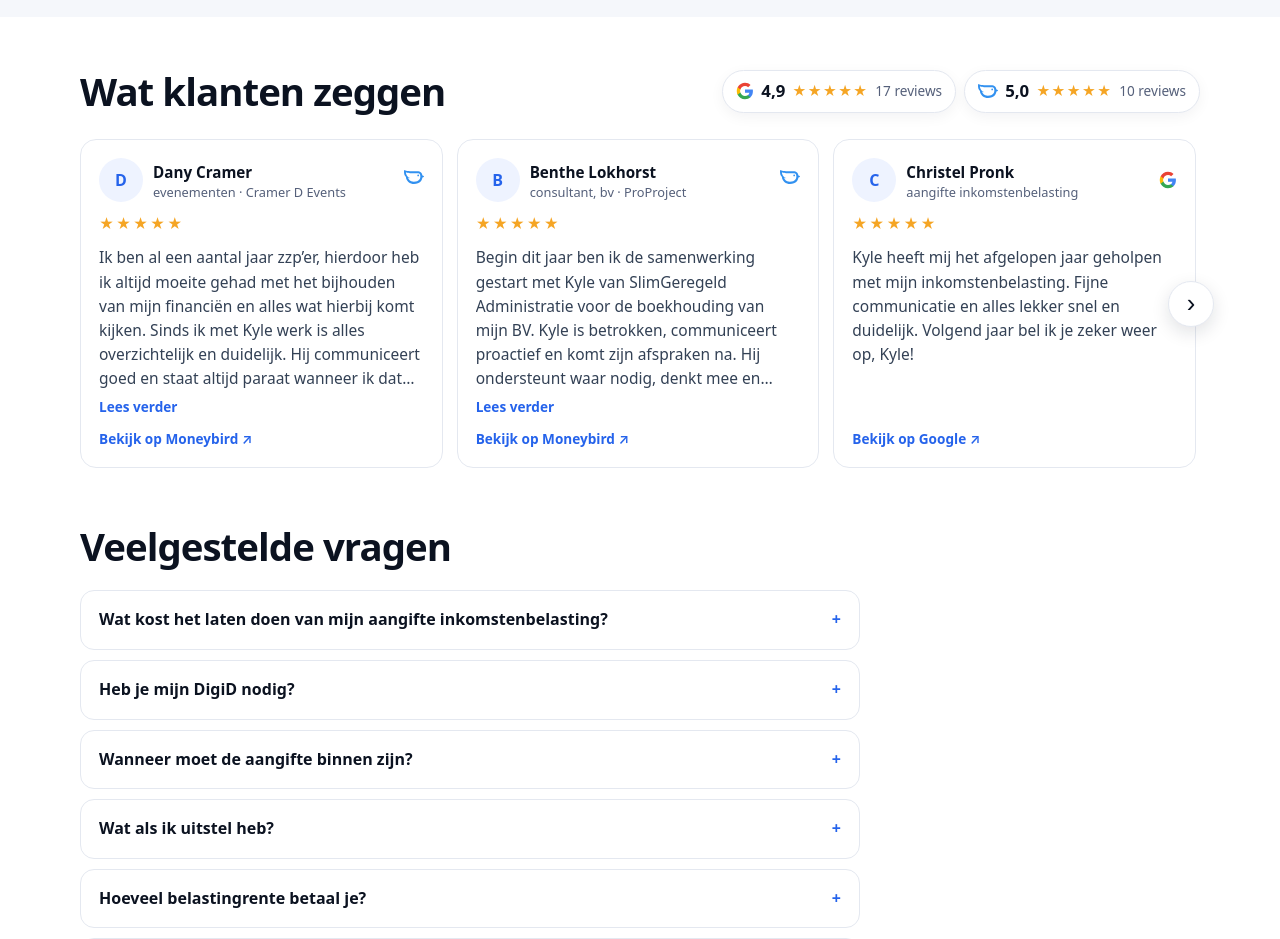
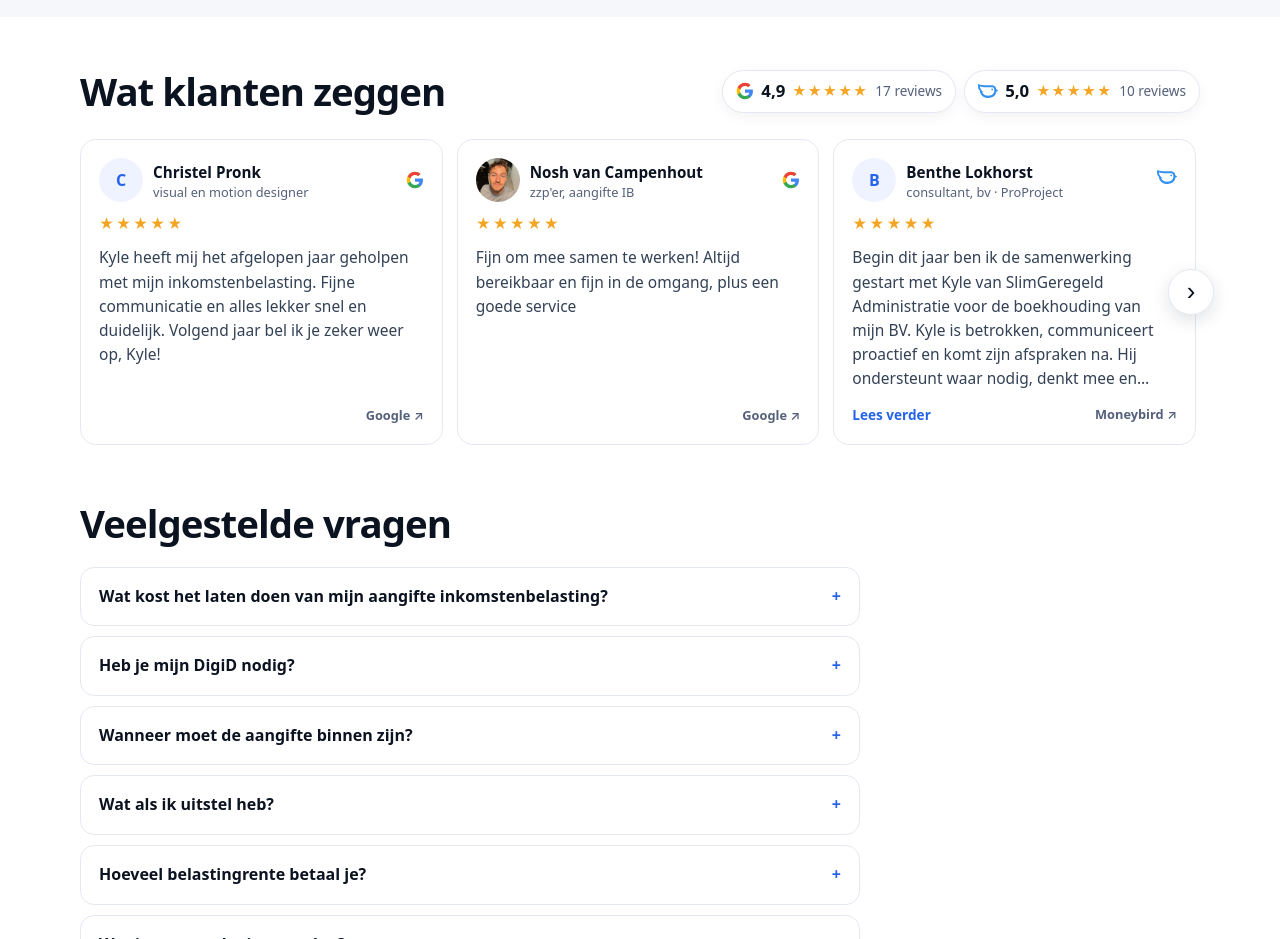
Before and after one commit to SlimGeregeldAdministratie/slim-geregeld-administratie, an Astro site in the folder nieuw/: page /aangifte-inkomstenbelasting in a window 1280 px wide. Shown: the part 1440-2379 px from the top of the page. Built offline with nearby package versions, Linux system fonts and the light colour scheme; Astro itself is replaced by a stand-in of ours.

Commit message:
Reviews: Zusjes Groen Google-versie, bedrijf/branche Christel, Daan, Nosh, Rafael; 9 sterkste per pagina; 'Lees verder' en bron op een regel
Co-Authored-By: Claude Opus 5.5 <noreply@anthropic.com>

```diff
--- a/nieuw/src/components/GoogleReviews.astro
+++ b/nieuw/src/components/GoogleReviews.astro
@@ -5,10 +5,10 @@
 import { google, moneybird, reviews } from '../data/reviews';
 interface Props { taal?: 'nl' | 'en'; titel?: string; max?: number; eerst?: string[] }
 /* eerst: namen van reviews die bij deze pagina passen; die komen vooraan. */
-const { taal = 'nl', titel, max = 12, eerst = [] } = Astro.props;
+const { taal = 'nl', titel, max = 9, eerst = [] } = Astro.props;
 const T = taal === 'en'
-  ? { titel: 'What clients say', op: { google: 'View on Google', moneybird: 'View on Moneybird' }, reviews: 'reviews', meer: 'Read more', vertaald: 'Translated by Google' }
-  : { titel: 'Wat klanten zeggen', op: { google: 'Bekijk op Google', moneybird: 'Bekijk op Moneybird' }, reviews: 'reviews', meer: 'Lees verder', vertaald: '' };
+  ? { titel: 'What clients say', op: { google: 'Google', moneybird: 'Moneybird' }, reviews: 'reviews', meer: 'Read more', vertaald: 'Translated by Google' }
+  : { titel: 'Wat klanten zeggen', op: { google: 'Google', moneybird: 'Moneybird' }, reviews: 'reviews', meer: 'Lees verder', vertaald: '' };
 const rang = (n: string) => { const i = eerst.indexOf(n); return i < 0 ? 99 : i; };
 /* NL: alleen Nederlandse reviews. EN: eerst de Engelse originelen, daarna de
    Nederlandse met een vertaling van Google (met label). */
@@ -17,7 +17,7 @@ const lijst = reviews
   .map((r, i) => ({ r: { ...r, vertaald: taal === 'en' && r.taal === 'nl', tekst: taal === 'en' && r.taal === 'nl' ? r.vertaling! : r.tekst }, i }))
   .sort((a, b) => rang(a.r.naam) - rang(b.r.naam) || Number(a.r.vertaald) - Number(b.r.vertaald) || a.i - b.i)
   .map((x) => x.r).slice(0, max);
-const EN: Record<string, string> = { 'consultant, bv': 'consultant, BV', 'online marketeer': 'online marketer', 'evenementen': 'events', 'bouwbedrijf': 'construction', 'timmerman': 'carpenter', 'aangifte inkomstenbelasting': 'income tax return' };
+const EN: Record<string, string> = { 'consultant, bv': 'consultant, BV', 'online marketeer': 'online marketer', 'evenementen': 'events', 'bouwbedrijf': 'construction', 'timmerman': 'carpenter', 'aangifte inkomstenbelasting': 'income tax return', 'visual en motion designer': 'visual and motion designer', "zzp'er, aangifte IB": 'freelancer, income tax return' };
 const branche = (b?: string) => (b && taal === 'en' ? EN[b] ?? b : b);
 const regel = (r: { branche?: string; bedrijf?: string; naam: string }) => [branche(r.branche), r.bedrijf !== r.naam ? r.bedrijf : ''].filter(Boolean).join(' · ');
 const sterren = (n: number) => '★★★★★'.slice(0, n) + '☆☆☆☆☆'.slice(0, 5 - n);
@@ -47,9 +47,8 @@ const MB = `<img class="mb-logo" src="/img/moneybird.svg" alt="" width="18" heig
         </div>
         <div class="st" aria-label={`${r.sterren} van 5 sterren`}>{sterren(r.sterren)}</div>
         <blockquote>{r.tekst}</blockquote>
-        <button type="button" class="meer-lezen" hidden>{T.meer}</button>
         {r.vertaald && <span class="vertaald">{T.vertaald}</span>}
-        <a class="op" href={r.link ?? (r.bron === 'google' ? google.profiel : moneybird.profiel)} target="_blank" rel="noopener">{T.op[r.bron]} ↗</a>
+        <div class="kaart-voet"><button type="button" class="meer-lezen" hidden>{T.meer}</button><a class="op" href={r.link ?? (r.bron === 'google' ? google.profiel : moneybird.profiel)} target="_blank" rel="noopener" aria-label={`${taal === 'en' ? 'View on' : 'Bekijk op'} ${T.op[r.bron]}`}>{T.op[r.bron]} ↗</a></div>
       </figure>
     ))}
   </div>
@@ -93,9 +92,11 @@ document.querySelectorAll('.gr').forEach(function(gr){
 .st{color:#f5a524;letter-spacing:2px;font-size:.9rem}
 blockquote{color:var(--tekst);font-size:.97rem;line-height:1.55;display:-webkit-box;-webkit-line-clamp:6;-webkit-box-orient:vertical;overflow:hidden}
 blockquote.open{display:block;-webkit-line-clamp:unset;overflow:visible}
-.meer-lezen{align-self:flex-start;background:none;border:0;padding:0;margin-top:-4px;font:inherit;font-size:.85rem;font-weight:600;color:var(--blauw);cursor:pointer}
+.meer-lezen{white-space:nowrap;background:none;border:0;padding:0;font:inherit;font-size:.85rem;font-weight:600;color:var(--blauw);cursor:pointer}
 .meer-lezen:hover{text-decoration:underline}
-.op{color:var(--blauw);text-decoration:none;font-size:.85rem;font-weight:600;margin-top:auto}
+.kaart-voet{display:flex;justify-content:space-between;align-items:center;gap:10px;margin-top:auto;padding-top:4px}
+.op{color:var(--grijs);text-decoration:none;font-size:.8rem;font-weight:600;margin-left:auto;white-space:nowrap}
+.op:hover{color:var(--blauw)}
 .vertaald{font-size:.75rem;color:var(--grijs);margin-top:-4px}
 .gr-lijst{scrollbar-width:none}.gr-lijst::-webkit-scrollbar{display:none}
 .gr-baan{position:relative}
--- a/nieuw/src/data/reviews.ts
+++ b/nieuw/src/data/reviews.ts
@@ -48,17 +48,18 @@ export const reviews: Review[] = [
   { bron: 'moneybird', naam: 'Benthe Lokhorst', bedrijf: 'ProProject', branche: 'consultant, bv', datum: '2026-10-15', sterren: 5, taal: 'nl',
     tekst: 'Begin dit jaar ben ik de samenwerking gestart met Kyle van SlimGeregeld Administratie voor de boekhouding van mijn BV. Kyle is betrokken, communiceert proactief en komt zijn afspraken na. Hij ondersteunt waar nodig, denkt mee en geeft waardevol advies wanneer hij mogelijkheden zie. Een prettige en betrouwbare samenwerking. Zeker een aanrader!',
     vertaling: 'Earlier this year, I started working with Kyle from SlimGeregeld Administratie for the bookkeeping of my BV. Kyle is committed, communicates proactively, and honors his agreements. He provides support where needed, thinks along with you, and offers valuable advice when he sees opportunities. A pleasant and reliable collaboration. Highly recommended!' },
-  { bron: 'google', naam: 'Christel Pronk', branche: 'aangifte inkomstenbelasting', sterren: 5, taal: 'nl',
+  { bron: 'google', naam: 'Christel Pronk', branche: 'visual en motion designer', sterren: 5, taal: 'nl',
     tekst: 'Kyle heeft mij het afgelopen jaar geholpen met mijn inkomstenbelasting. Fijne communicatie en alles lekker snel en duidelijk. Volgend jaar bel ik je zeker weer op, Kyle!',
     vertaling: 'Kyle helped me with my income tax over the past year. Great communication, and everything nice and quick and clear. I will definitely call you again next year, Kyle!' },
   { bron: 'google', naam: 'Jeremy Gomes', bedrijf: 'Gomes Media', branche: 'online marketeer', sterren: 5, taal: 'nl', foto: '/img/reviews/jeremy.png', link: 'https://maps.app.goo.gl/4hzddgC4sesnrEkZ8',
     tekst: 'Maakt het boekhouden veel gemakkelijker en ook sneller! Onderweg kan ik vrij rap wat facturen versturen door een simpel appje. Top systeem.',
     vertaling: 'Makes bookkeeping much easier and faster too! On the go, I can send some invoices quite quickly using a simple app. Great system.' },
-  { bron: 'google', naam: 'Daan van der Mark', sterren: 5, taal: 'nl', foto: '/img/reviews/daan.jpg',
+  { bron: 'google', naam: 'Daan van der Mark', bedrijf: 'DVM Consultancy', branche: 'consultant', sterren: 5, taal: 'nl', foto: '/img/reviews/daan.jpg',
     tekst: 'Blij met de keuze om te kiezen voor Slim Geregeld, omdat mijn administratie veel minder tijd kost en geen gedoe meer oplevert. Vooral handig dat je je administratie gemakkelijk kunt bijhouden via WhatsApp, en dat Kyle altijd voor je klaar staat wanneer dit nodig is.',
     vertaling: 'Happy with my choice to opt for Slim Geregeld, because my administration takes much less time and no longer causes any hassle. It is especially convenient that you can easily keep track of your administration via WhatsApp, and that Kyle is always there for you when needed.' },
-  { bron: 'moneybird', naam: 'Mirte Groen', bedrijf: 'Zusjes Groen', branche: 'e-commerce', datum: '2026-09-21', sterren: 5, taal: 'nl',
-    tekst: 'Kyle en Slim Geregeld Administratie hebben ons super goed geholpen om Moneybird op te zetten én beter onze administratie te doen. Wij zijn er erg blij mee.' },
+  { bron: 'google', naam: 'Mirte Groen', bedrijf: 'Zusjes Groen', branche: 'e-commerce', sterren: 5, taal: 'nl',
+    tekst: 'Heel blij met de service! Kyle helpt ons super goed en reageert altijd snel op vragen. Sinds we met Slim Geregeld Administratie werken, is alles veel overzichtelijker en makkelijker geworden. Belasting blijft misschien nooit écht leuk, maar dankzij hen is het een stuk aangenamer en minder stressvol. Echt een aanrader!',
+    vertaling: 'Very happy with the service! Kyle helps us out really well and always responds quickly to questions. Since we started working with Slim Geregeld Administratie, everything has become much clearer and easier. Taxes might never be truly fun, but thanks to them, it is a lot more pleasant and less stressful. Highly recommended!' },
   { bron: 'google', naam: 'Umesh ten Kate', bedrijf: 'Umi Sports', branche: 'personal trainer', sterren: 5, taal: 'nl', link: 'https://maps.app.goo.gl/gQpY9LhWrDCwau2v7',
     tekst: 'Slim Geregeld is efficiënt en overzichtelijk. Verder begeleidt Kyle je op een ondersteunende en begripvolle manier.',
     vertaling: 'Slim Geregeld is efficient and well-organized. Furthermore, Kyle guides you in a supportive and understanding manner.' },
@@ -72,10 +73,10 @@ export const reviews: Review[] = [
   { bron: 'google', naam: 'Burak Sahin', sterren: 5, taal: 'nl',
     tekst: 'Het is erg gemakkelijk en bespaart me super veel tijd zodat ik kan focussen op leukere dingen in het ondernemen, perfecte oplossing!',
     vertaling: 'It is very easy and saves me so much time so I can focus on more enjoyable aspects of running my business, perfect solution!' },
-  { bron: 'google', naam: 'Rafaël Bossto', sterren: 5, taal: 'nl',
+  { bron: 'google', naam: 'Rafaël Bossto', bedrijf: 'A R Bossto', sterren: 5, taal: 'nl',
     tekst: 'Eenvoud en gemak. Nu al twee kwartalen klant bij Slim Geregeld, aanrader!',
     vertaling: 'Simplicity and convenience. Already a customer of Slim Geregeld for two quarters, highly recommended!' },
-  { bron: 'google', naam: 'Nosh van Campenhout', sterren: 5, taal: 'nl', foto: '/img/reviews/nosh.jpg',
+  { bron: 'google', naam: 'Nosh van Campenhout', branche: 'zzp\'er, aangifte IB', sterren: 5, taal: 'nl', foto: '/img/reviews/nosh.jpg',
     tekst: 'Fijn om mee samen te werken! Altijd bereikbaar en fijn in de omgang, plus een goede service',
     vertaling: 'A pleasure to work with! Always available and pleasant to deal with, plus good service.' },
   { bron: 'google', naam: 'Andries Min', bedrijf: 'Marimin', branche: 'timmerman', sterren: 5, taal: 'nl', link: 'https://maps.app.goo.gl/cz2LpkpYzyJQTiyg6',
--- a/nieuw/src/pages/aangifte-inkomstenbelasting.astro
+++ b/nieuw/src/pages/aangifte-inkomstenbelasting.astro
@@ -96,7 +96,7 @@ const service = {
 
   <section>
     <div class="wrap">
-      <GoogleReviews eerst={['Dany Cramer', 'Benthe Lokhorst']} />
+      <GoogleReviews eerst={['Christel Pronk', 'Nosh van Campenhout', 'Benthe Lokhorst', 'Dany Cramer']} />
     </div>
   </section>
 
--- a/nieuw/src/pages/boekhouding-eenmanszaak.astro
+++ b/nieuw/src/pages/boekhouding-eenmanszaak.astro
@@ -80,7 +80,7 @@ const service = {
 
   <section class="zacht">
     <div class="wrap">
-      <GoogleReviews eerst={['Dany Cramer', 'Umesh ten Kate', 'Andries Min', 'Jeremy Gomes']} />
+      <GoogleReviews eerst={['Daan van der Mark', 'Dany Cramer', 'Mirte Groen', 'Jeremy Gomes']} />
     </div>
   </section>
 
--- a/nieuw/src/pages/index.astro
+++ b/nieuw/src/pages/index.astro
@@ -84,7 +84,7 @@ const faq = [
   <!-- 3. Reviews: bewijs vroeg -->
   <section class="zacht">
     <div class="wrap">
-      <GoogleReviews />
+      <GoogleReviews eerst={['Daan van der Mark', 'Benthe Lokhorst', 'Dany Cramer', 'Mirte Groen']} />
     </div>
   </section>
 
--- a/nieuw/src/pages/over.astro
+++ b/nieuw/src/pages/over.astro
@@ -60,7 +60,7 @@ const persoon = {
 
   <section class="zacht">
     <div class="wrap">
-      <GoogleReviews />
+      <GoogleReviews eerst={['Daan van der Mark', 'Benthe Lokhorst', 'Dany Cramer', 'Mirte Groen']} />
     </div>
   </section>
 
--- a/nieuw/src/pages/slim.astro
+++ b/nieuw/src/pages/slim.astro
@@ -113,7 +113,7 @@ const golf = [4,9,6,12,8,14,7,11,5,13,9,6,10,4,8,12,6,9];
 
   <section>
     <div class="wrap">
-      <GoogleReviews eerst={['Jeremy Gomes', 'Umesh ten Kate', 'Andries Min']} />
+      <GoogleReviews eerst={['Daan van der Mark', 'Jeremy Gomes', 'Burak Sahin', 'Umesh ten Kate']} />
     </div>
   </section>
 
--- a/nieuw/src/pages/tarieven.astro
+++ b/nieuw/src/pages/tarieven.astro
@@ -81,7 +81,7 @@ const faq: [string, string][] = [
 
   <section class="zacht">
     <div class="wrap">
-      <GoogleReviews titel="Wat klanten zeggen" />
+      <GoogleReviews titel="Wat klanten zeggen" eerst={['Daan van der Mark', 'Benthe Lokhorst', 'Dany Cramer', 'Mirte Groen']} />
     </div>
   </section>
 
```
